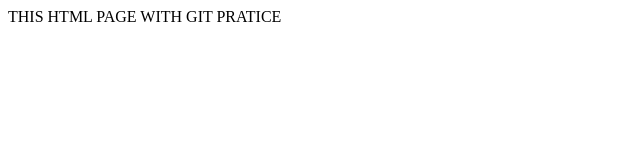
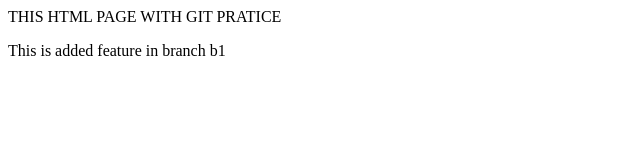
Before and after one commit to Sai9059894152/LOCALREPO, a plain HTML site: page index.html in a window 1280 px wide. Shown: the whole page, without its empty margins (0-640 px from the left). Drawn offline with Linux system fonts and the light colour scheme.

Commit message:
new line in branch b1

```diff
--- a/index.html
+++ b/index.html
@@ -1 +1,2 @@
 <p>THIS HTML PAGE WITH GIT PRATICE</p>
+<p>This is added feature in branch b1   </p>
```
